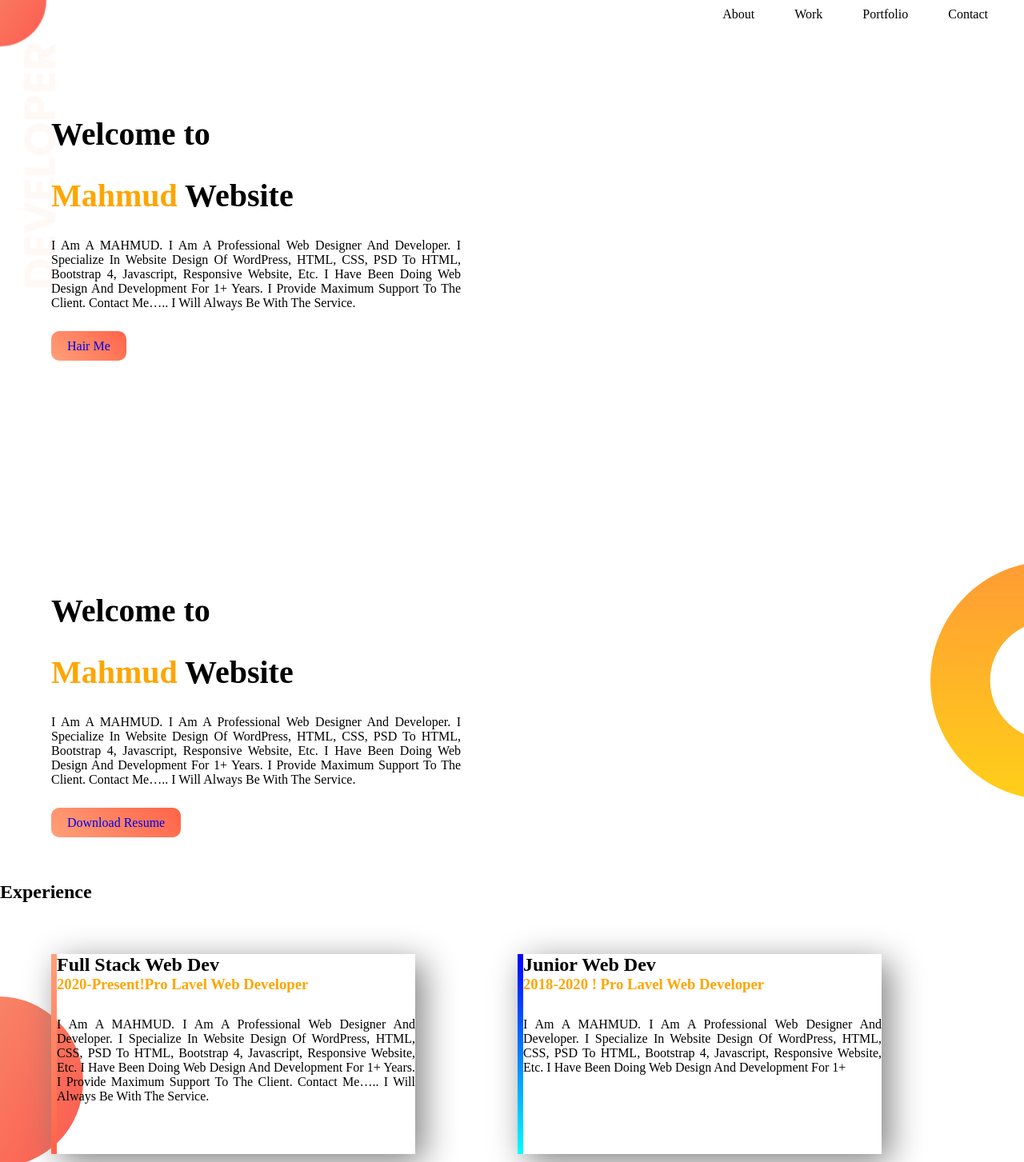
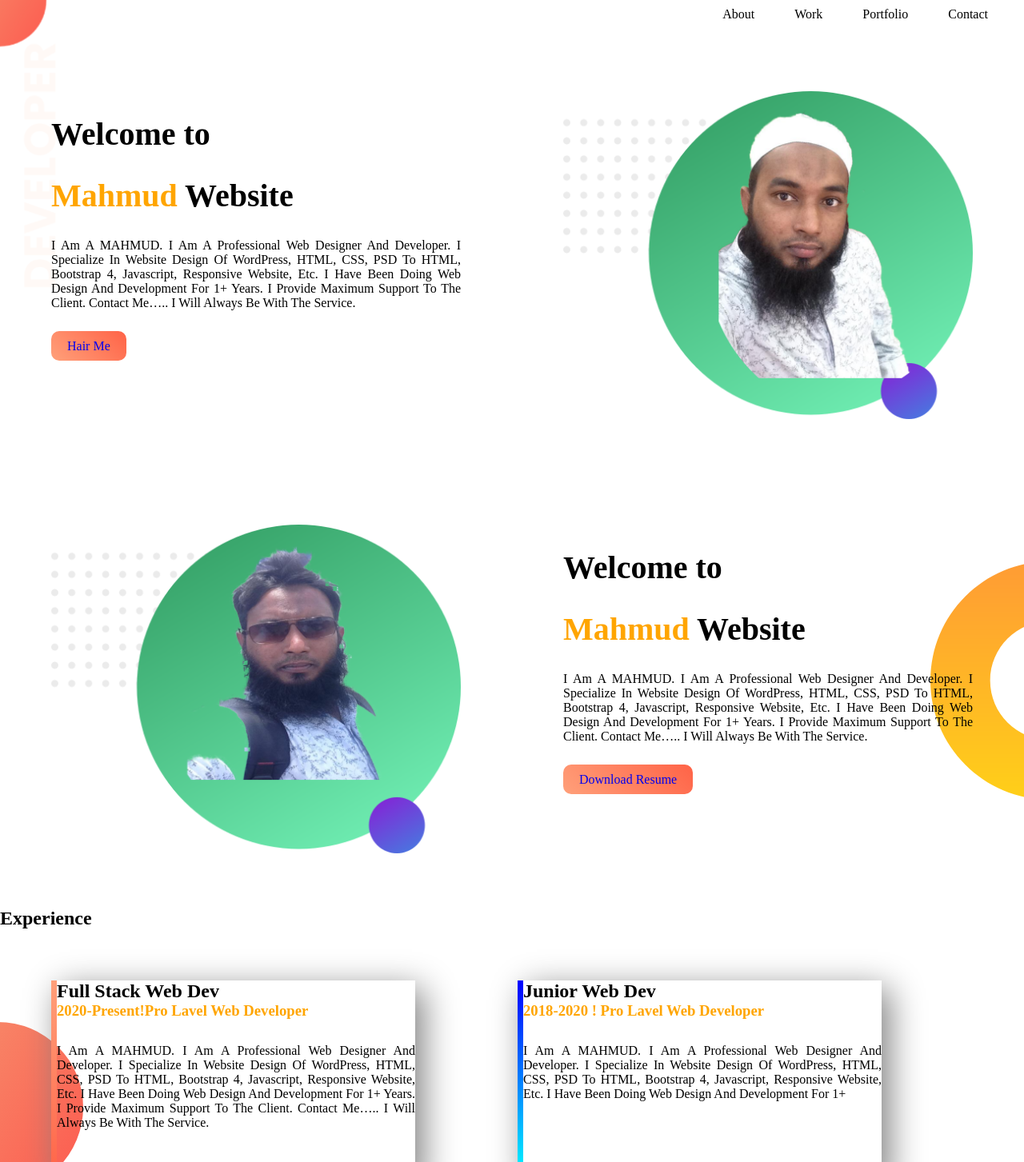
Before and after one commit to mahmudul-hassan-melon/portfolio, a plain HTML site: page index.html in a window 1280 px wide. Shown: the top 1453 px of the page at 80% size. Drawn offline with Linux system fonts and the light colour scheme.

Commit message:
first commit

```diff
--- a/index.html
+++ b/index.html
@@ -31,12 +31,12 @@
                     <a class="link-button" target="_blank" href="https://freelancermahmudulhassan.com/">Hair Me</a>
                   </div>
                   <div class="half-width">
-                     <img src="../my portfolio/img/me.png" alt="">
+                     <img src="../portfolio/img/me.png" alt="">
                 </div>
             </section>
             <section class="dram-part">
                 <div class="half-width">
-                    <img src="../my portfolio/img/dream.png" alt="">
+                    <img src="../portfolio/img/dream.png" alt="">
                </div>
                 <div class="half-width">
                     <h1>Welcome to</h1>
```
